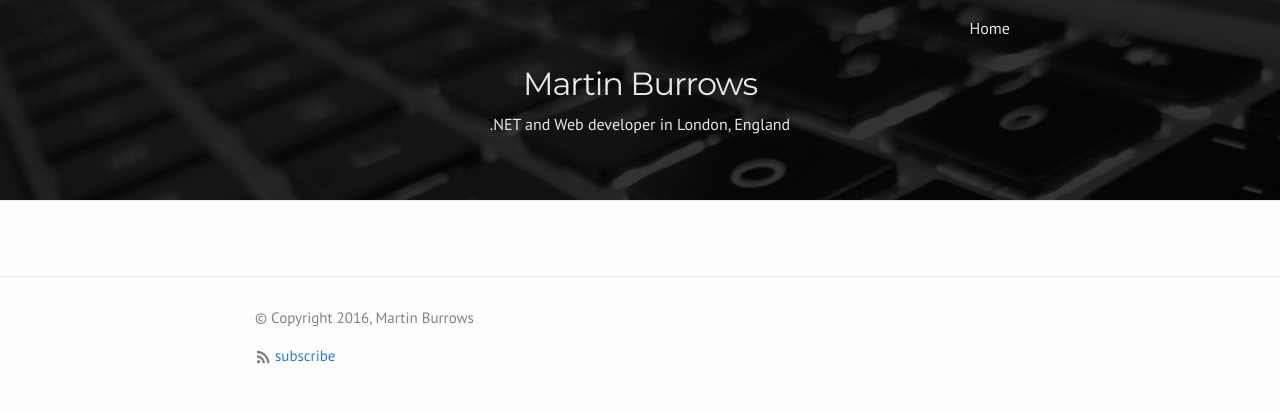
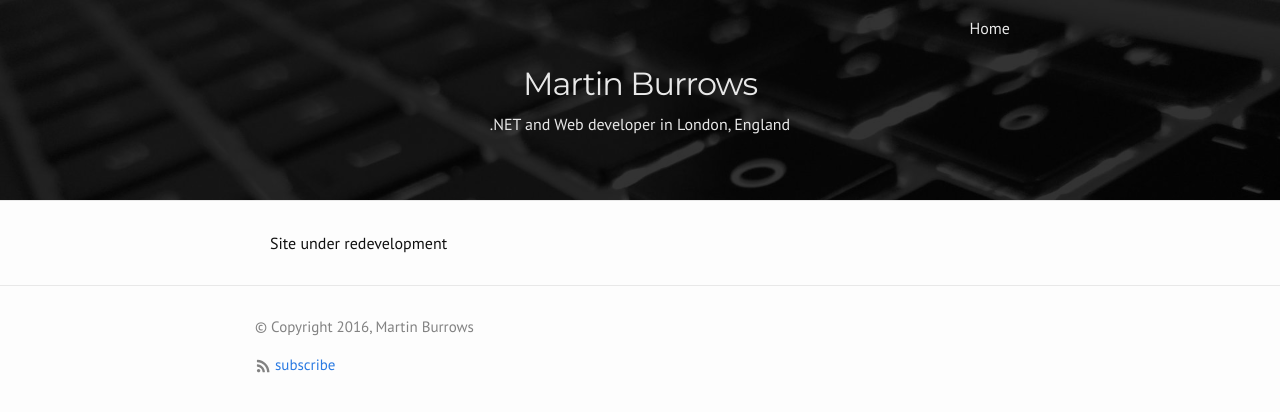
Before and after one commit to martinburrows/martinburrows.github.io, a Jekyll site: the page built from index.html, in a window 1280 px wide. Shown: the top 412 px of the page. Built offline with Jekyll 4.4.1, drawn with Linux system fonts in a browser that asks for light colours.

Commit message:
Update index.html

```diff
--- a/index.html
+++ b/index.html
@@ -3,21 +3,5 @@ layout: default
 ---
 
 <div class="home">
-
-  <ul class="post-list">
-    {% for post in site.posts %}
-      <li>
-        <span class="post-meta">{{ post.date | date: "%b %-d, %Y" }}</span>
-
-        <h2>
-          <a class="post-link" href="{{ post.url | prepend: site.baseurl }}">{{ post.title }}</a>
-        </h2>
-        {{ post.excerpt }}
-        <p>
-          <a href="{{ post.url | prepend: site.baseurl }}">Read more...</a>
-        </p>
-
-      </li>
-    {% endfor %}
-  </ul>
+Site under redevelopment
 </div>
```
